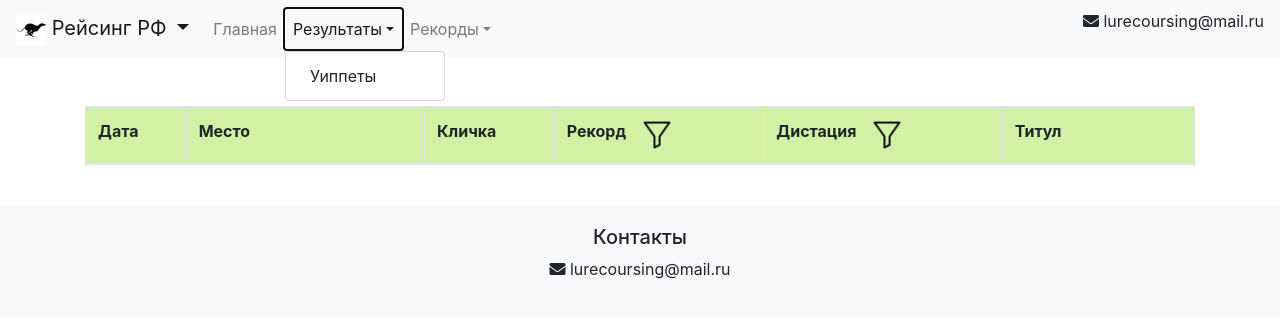
After one commit to Str0ng1ch/Coursing, a Flask app: page /racing-best/whippets in a window 1280 px wide, after a click on "Результаты". The commit adds this page. Shown: the top 318 px of the page. Run offline with Flask 3, Linux system fonts and the light colour scheme; data that the repository does not hold is empty; some libraries are stand-ins or nearby versions.

Commit message:
added racing best page

```diff
--- a/src/main.py
+++ b/src/main.py
@@ -2,6 +2,7 @@ import io
 from collections import Counter
 from datetime import datetime
 from functools import wraps
+import locale
 
 import Levenshtein
 import pandas as pd
@@ -20,6 +21,7 @@ VIEW_LEVREKTI_USERNAME, VIEW_LEVREKTI_PASSWORD = "view_access", "l3vr3tk1P@ssw0r
 VIEW_PHARAOH_USERNAME, VIEW_PHARAOH_PASSWORD = "view_access", "password_phara0h_h0und"
 SECRET_KEY = ")#lO4\\;nR<0Wy=y^CRM|{#;5f}1{Emu'zt]"
 
+# locale.setlocale(locale.LC_TIME, 'ru_RU.UTF-8')
 application = Flask(__name__)
 # application.config['MYSQL_HOST'] = "server25.hosting.reg.ru"
 # application.config['MYSQL_USER'] = "u2255198_artem"
@@ -79,12 +81,19 @@ def racing():
 @application.route('/racing-rating/<param>')
 def racing_rating(param):
     cursor = mysql.connection.cursor()
-    query = f'SELECT DISTINCT(date) FROM {DATABASE}.racing'
+    query = f'SELECT DISTINCT(date), location FROM {DATABASE}.racing'
     cursor.execute(query)
-    dates = cursor.fetchall()
+    dates_and_locations = cursor.fetchall()
     cursor.close()
     if param == 'whippets':
-        return render_template('racing_rating.html', date_options=[date[0].strftime("%Y-%m-%d") for date in dates])
+        date_options = [(date[0], date[1]) for date in dates_and_locations]
+        return render_template('racing_rating.html', date_options=date_options)
+
+
+@application.route('/racing-best/<param>')
+def racing_best(param):
+    if param == 'whippets':
+        return render_template('racing_best.html')
 
 
 @application.route('/rating/<param>')
@@ -211,6 +220,29 @@ def get_partial_data():
     rows = cur.fetchall()
     data = [{"type": row[0], "sex": row[1], "name": row[2], "TotalScore": row[4], "breedLink": row[3],
              "RecordCount": row[5]} for row in
+            rows]
+
+    return jsonify(data)
+
+
+@application.route('/get-best-racing-data', methods=['POST'])
+def get_best_racing_data():
+    param = request.json['paramValue']
+
+    if param == 'whippets':
+        param = 'Уиппет'
+    elif param == 'italian_greyhounds':
+        param = 'Малая итальянская борзая (Левретка)'
+    elif param == 'pharaoh_hound':
+        param = 'Фараонова собака'
+
+    cur = mysql.connection.cursor()
+    base_query = f"""SELECT Date, Location, Distance, Sex, Nickname, title, time_1, time_2, time_3 FROM {DATABASE}.racing"""
+
+    cur.execute(base_query)
+    rows = cur.fetchall()
+    data = [{"date": row[0], "location": row[1], "nickname": row[4], "record": row[6], "distance": row[2],
+             "title": row[5], "sex": row[3]} for row in
             rows]
 
     return jsonify(data)
--- a/src/templates/racing.html
+++ b/src/templates/racing.html
@@ -49,7 +49,7 @@
                 <a class="nav-link dropdown-toggle" href="#" id="navbarDropdownMenuLink" role="button"
                    data-toggle="dropdown" aria-haspopup="true" aria-expanded="false">Рекорды</a>
                 <div class="dropdown-menu" aria-labelledby="navbarDropdownMenuLink">
-                    <a class="dropdown-item" href="/best/whippets">Уиппеты</a>
+                    <a class="dropdown-item" href="/racing-best/whippets">Уиппеты</a>
 {#                    <a class="dropdown-item" href="/best/italian_greyhounds">Левретки</a>#}
 {#                    <a class="dropdown-item" href="/best/pharaoh_hound">Фараонова собака</a>#}
                 </div>
--- /dev/null
+++ b/src/templates/racing_best.html
@@ -0,0 +1,196 @@
+<!DOCTYPE html>
+<html lang="ru">
+<head>
+    <meta charset="UTF-8">
+    <title>Рейсинг РФ</title>
+
+    <link rel="stylesheet" href="https://stackpath.bootstrapcdn.com/bootstrap/4.3.1/css/bootstrap.min.css">
+    <link rel="stylesheet" href="https://cdnjs.cloudflare.com/ajax/libs/font-awesome/5.15.1/css/all.min.css">
+    <link rel="icon" href="../static/images/icon.ico">
+    <link rel="stylesheet" href="../static/css/rating.css">
+
+    <script src="https://code.jquery.com/jquery-3.6.0.min.js"></script>
+    <script src="https://cdnjs.cloudflare.com/ajax/libs/popper.js/1.14.7/umd/popper.min.js"></script>
+    <script src="https://stackpath.bootstrapcdn.com/bootstrap/4.3.1/js/bootstrap.min.js"></script>
+
+    <style>
+        .tableTypeButton {
+            background: none;
+            border: none;
+            padding: 0;
+            margin: 0;
+            font-family: inherit;
+            font-size: inherit;
+            color: inherit;
+            cursor: pointer;
+            text-decoration: none;
+        }
+
+        .tableTypeButton.active {
+            font-size: 30px;
+        }
+
+        .tableTypeButton:focus {
+            outline: none;
+        }
+
+        .sort_button {
+            background-image: url('../static/images/sort.png');
+            width: 100px;
+            height: 50px;
+            text-indent: -9999px;
+            overflow: hidden;
+        }
+    </style>
+</head>
+<body>
+
+<nav class="navbar navbar-expand-lg navbar-light bg-light">
+    <ul class="navbar-nav">
+        <li class="nav-item dropdown">
+            <a class="navbar-brand dropdown-toggle" href="/racing" role="button"
+               data-toggle="dropdown" aria-haspopup="true" aria-expanded="false">
+                <img src="../static/images/icon.jfif" alt="Card image cap" style="width: 30px; height: 30px">
+                Рейсинг РФ
+            </a>
+            <div class="dropdown-menu" aria-labelledby="navbarDropdownMenuLink">
+                <a class="dropdown-item" href="/">Курсинг РФ</a>
+            </div>
+        </li>
+    </ul>
+    <button class="navbar-toggler" type="button" data-toggle="collapse" data-target="#navbarNav"
+            aria-controls="navbarNav" aria-expanded="false" aria-label="Toggle navigation">
+        <span class="navbar-toggler-icon"></span>
+    </button>
+    <div class="collapse navbar-collapse" id="navbarNav">
+        <ul class="navbar-nav">
+            <li class="nav-item">
+                <a class="nav-link" href="/racing">Главная <span class="sr-only">(current)</span></a>
+            </li>
+            <li class="nav-item dropdown">
+                <a class="nav-link dropdown-toggle" href="#" id="navbarDropdownMenuLink" role="button"
+                   data-toggle="dropdown" aria-haspopup="true" aria-expanded="false">Результаты</a>
+                <div class="dropdown-menu" aria-labelledby="navbarDropdownMenuLink">
+                    <a class="dropdown-item" href="/racing-rating/whippets">Уиппеты</a>
+                    {#                    <a class="dropdown-item" href="/rating/italian_greyhounds">Левретки</a>#}
+                    {#                    <a class="dropdown-item" href="/rating/pharaoh_hound">Фараонова собака</a>#}
+                </div>
+            </li>
+            <li class="nav-item dropdown">
+                <a class="nav-link dropdown-toggle" href="#" id="navbarDropdownMenuLink" role="button"
+                   data-toggle="dropdown" aria-haspopup="true" aria-expanded="false">Рекорды</a>
+                <div class="dropdown-menu" aria-labelledby="navbarDropdownMenuLink">
+                    <a class="dropdown-item" href="/racing-best/whippets">Уиппеты</a>
+                    {#                    <a class="dropdown-item" href="/best/italian_greyhounds">Левретки</a>#}
+                    {#                    <a class="dropdown-item" href="/best/pharaoh_hound">Фараонова собака</a>#}
+                </div>
+            </li>
+        </ul>
+    </div>
+    <ul class="navbar-nav ml-auto">
+        <li class="nav-item">
+            <p class="email"><i class="fas fa-envelope"></i> lurecoursing@mail.ru</p>
+        </li>
+    </ul>
+</nav>
+
+<div class="container mt-5">
+    <table class="table table-bordered" id="results_table">
+        <thead>
+        <tr class="table-header">
+            <th>
+                <div class="d-flex align-items-center">
+                    <label for="date">Дата</label>
+                </div>
+            </th>
+            <th>
+                <div class="d-flex align-items-center" style="min-width: 130px; max-width: 180px">
+                    <label for="location">Место</label>
+                </div>
+            </th>
+            <th>
+                <div class="d-flex align-items-center">
+                    <label for="nameSearch_racing">Кличка</label>
+                </div>
+            </th>
+            <th>
+                <div class="d-flex align-items-center" style="min-width: 110px; max-width: 130px">
+                    <label for="record">Рекорд</label>
+                    <button id="record_sort" style="background-color: transparent; border: none; margin-left: 10px">
+                        <img src="../static/images/sort.png" alt="sort" style="width: 30px; height: 30px;">
+                    </button>
+                </div>
+            </th>
+            <th>
+                <div class="d-flex align-items-center" style="min-width: 110px; max-width: 130px">
+                    <label for="distance">Дистация</label>
+                    <button id="distance" style="background-color: transparent; border: none; margin-left: 10px">
+                        <img src="../static/images/sort.png" alt="sort" style="width: 30px; height: 30px;">
+                    </button>
+                </div>
+            </th>
+            <th>
+                <div class="d-flex align-items-center" style="min-width: 100px; max-width: 130px">
+                    <label for="title">Титул</label>
+                </div>
+            </th>
+        </tr>
+        </thead>
+        <tbody id="resultsData">
+        </tbody>
+    </table>
+</div>
+
+<footer class="footer" id="footer" style="display: inherit">
+    <div class="container text-center">
+        <div class="row">
+            <div class="col-12 text-center">
+                <h5>Контакты</h5>
+                <p class="email"><i class="fas fa-envelope"></i> lurecoursing@mail.ru</p>
+            </div>
+        </div>
+    </div>
+</footer>
+
+<script>
+    $(document).ready(function () {
+        let urlParts = window.location.href.split('/');
+        let paramValue = decodeURIComponent(urlParts[urlParts.length - 1]);
+        loadData(paramValue);
+    });
+
+    function loadData(paramValue) {
+        $.ajax({
+            url: "/get-best-racing-data",
+            type: "POST",
+            data: JSON.stringify({
+                paramValue: paramValue,
+            }),
+            contentType: "application/json; charset=utf-8",
+            dataType: "json",
+            success: function (data) {
+                let tableContent = '';
+                console.log(data)
+
+                for (let i = 0; i < data.length; i++) {
+                    let genderClass = data[i].sex === 'сука' ? 'female-row' : 'male-row';
+                    tableContent += '<tr class="' + genderClass + '">';
+                    tableContent += '<td>' + data[i].date + '</td>';
+                    tableContent += '<td>' + data[i].location + '</td>';
+                    tableContent += '<td>' + data[i].nickname + '</td>';
+                    tableContent += '<td>' + data[i].record + '</td>';
+                    tableContent += '<td>' + data[i].distance + '</td>';
+                    tableContent += '<td>' + data[i].title + '</td>';
+
+                    {#tableContent += '<td><a href="' + data[i].breedarchive_link + '" style="text-decoration: underline" target="_blank">' + data[i].nickname + '</a></td>';#}
+
+                    tableContent += '</tr>';
+                }
+
+                $("#resultsData").html(tableContent);
+            }
+        })
+    }
+</script>
+</body>
+</html>
```
Also changed, not shown: src/racing.py (+23 -4 lines), src/templates/racing_rating.html (+16 -23 lines).
